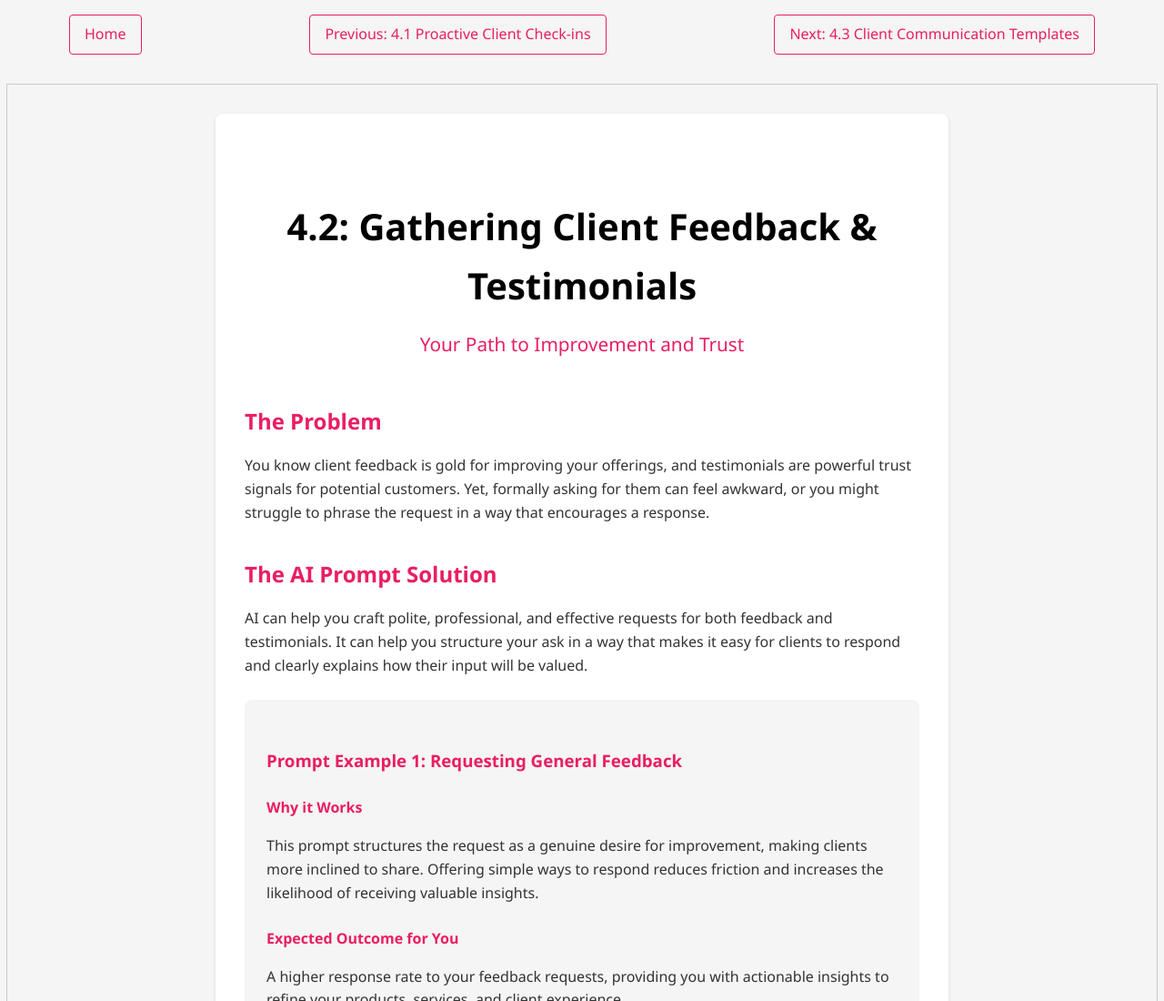
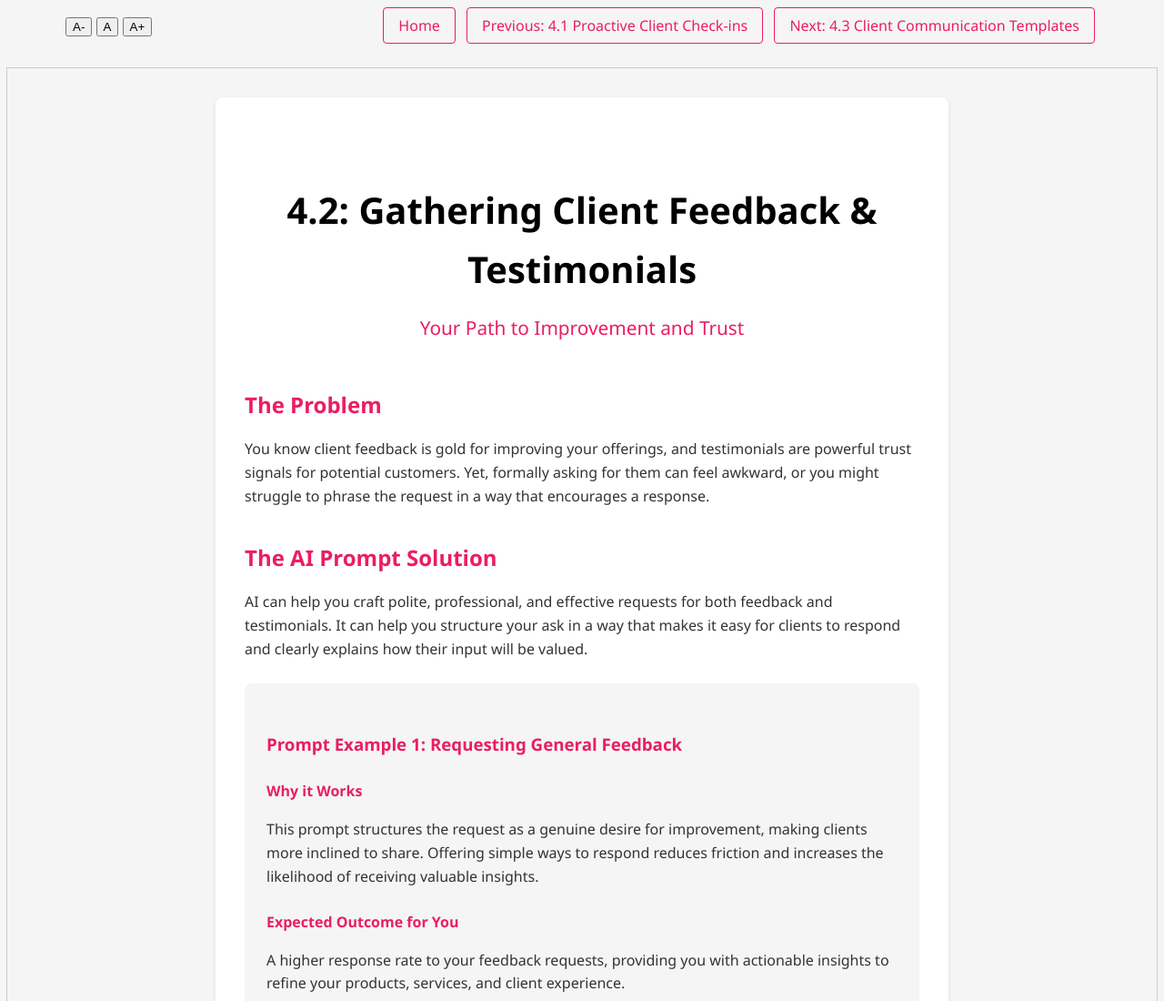
Before and after one commit to OmShriPranavJi/OE, a plain HTML site: page chapters/chapter4/section2.html in a window 1280 px wide. Shown: the top 1100 px of the page at 91% size. Drawn offline with Linux system fonts and the light colour scheme.

Commit message:
Update section2.html

```diff
--- a/chapters/chapter4/section2.html
+++ b/chapters/chapter4/section2.html
@@ -8,9 +8,16 @@
 </head>
 <body>
     <nav class="chapter-nav">
-        <a href="../../index.html" class="nav-link">Home</a>
-        <a href="section1.html" class="nav-link">Previous: 4.1 Proactive Client Check-ins</a>
-        <a href="section3.html" class="nav-link">Next: 4.3 Client Communication Templates</a>
+        <div class="text-size-controls">
+            <button id="font-decrease-button" title="Decrease text size" aria-label="Decrease text size">A-</button>
+            <button id="font-reset-button" title="Reset text size" aria-label="Reset text size">A</button>
+            <button id="font-increase-button" title="Increase text size" aria-label="Increase text size">A+</button>
+        </div>
+        <div class="main-nav-links">
+            <a href="../../index.html" class="nav-link">Home</a>
+            <a href="section1.html" class="nav-link">Previous: 4.1 Proactive Client Check-ins</a>
+            <a href="section3.html" class="nav-link">Next: 4.3 Client Communication Templates</a>
+        </div>
     </nav>
     <main role="main" class="container">
         <article class="chapter">
```
